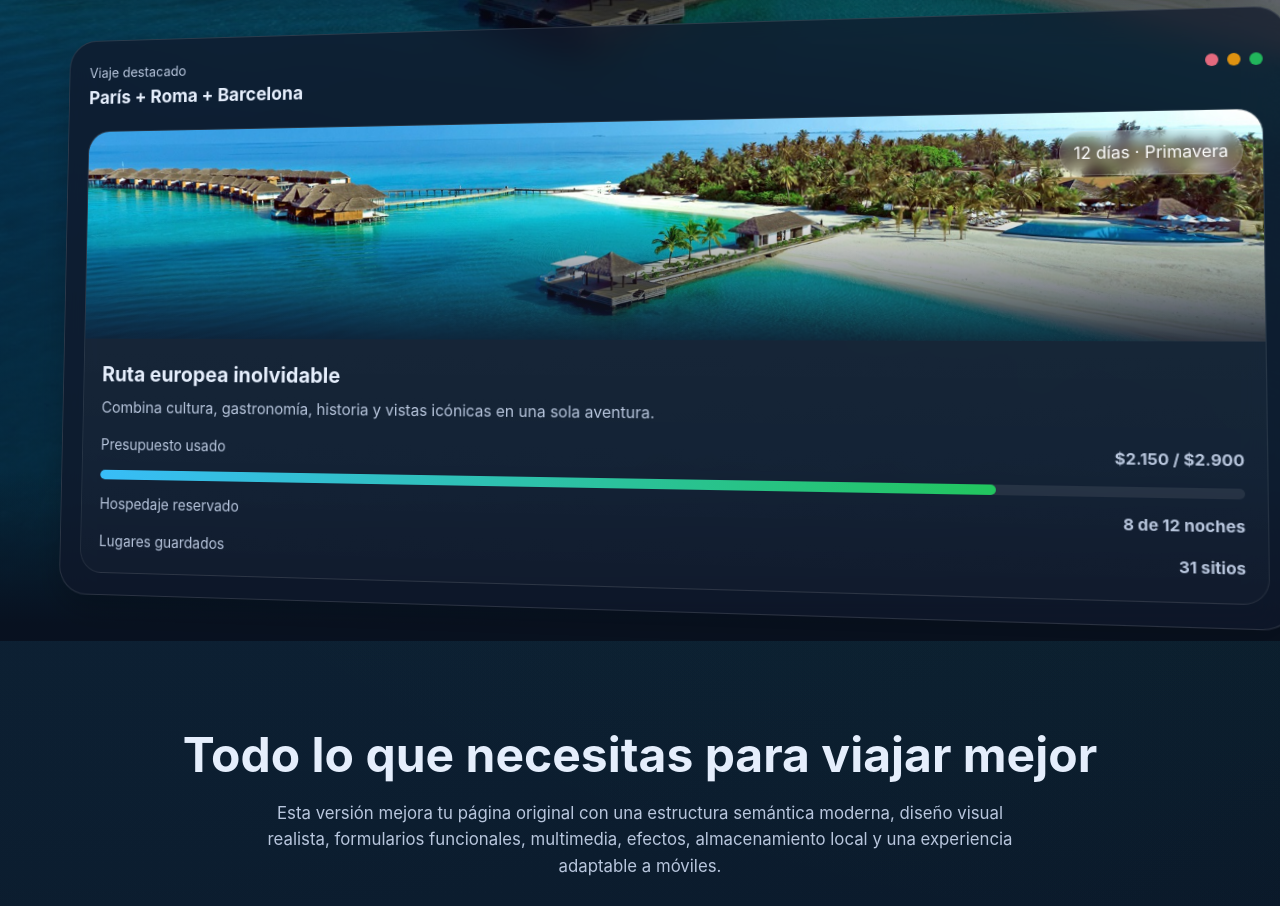
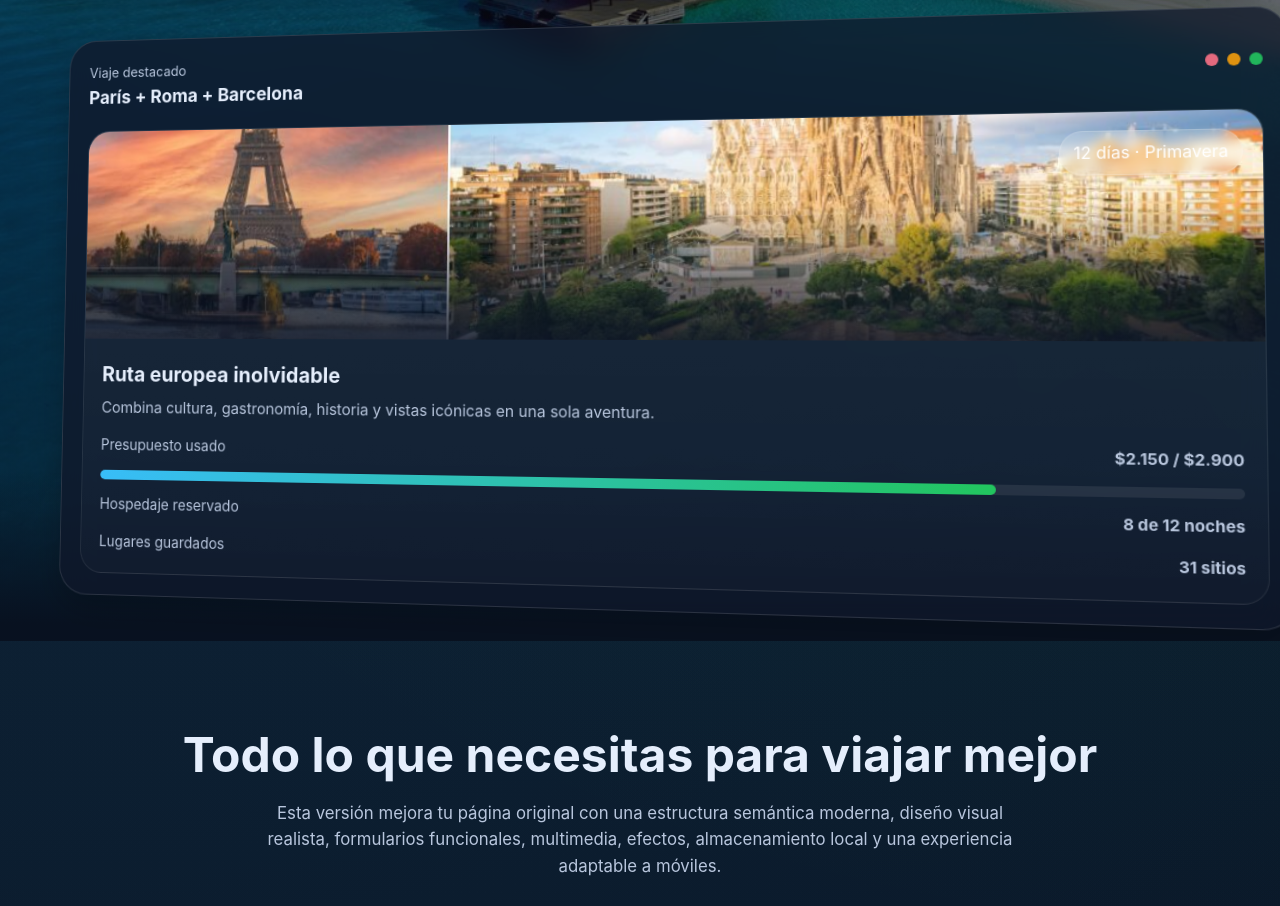
Before and after one commit to skizm07/WayTure, a plain HTML site: page index.html in a window 1280 px wide. Shown: the part 911-1817 px from the top of the page. Drawn offline with Linux system fonts and the light colour scheme.

Commit message:
Cambio Imagen Ruta Recomendada

```diff
--- a/index.html
+++ b/index.html
@@ -471,7 +471,7 @@
       min-height: 220px;
       background:
         linear-gradient(to top, rgba(15, 23, 42, 0.85), transparent 60%),
-        url('assets/fondo.jpg') center/cover no-repeat;
+        url('assets/rutaeuropa.jpg') center/cover no-repeat;
     }
 
     .trip-image .tag {
```
